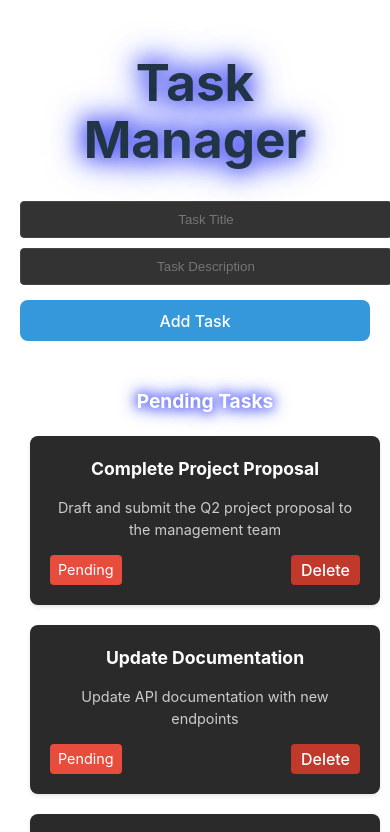
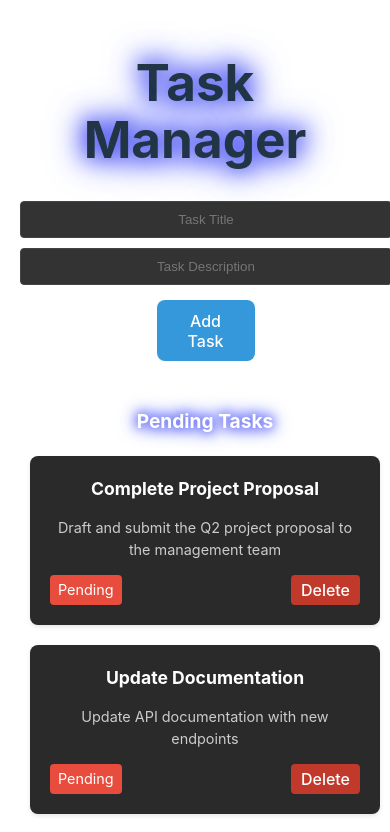
Before and after one commit to ClintasaurusRex/task-manager, a React (Vite) app in the folder client/: page / in a window 390 px wide. Shown: the top 832 px of the page. Built offline with nearby package versions, Linux system fonts and the light colour scheme.

Commit message:
Refactor Home component and update task card styles: Add class to 'Add Task' button for improved styling, remove unnecessary gap in task card layout, and adjust button width and alignment for better responsiveness.

```diff
--- a/client/src/Pages/Home.jsx
+++ b/client/src/Pages/Home.jsx
@@ -56,7 +56,7 @@ const Home = () => {
             }}
           />
         </div>
-        <button onClick={handleAddTask}>Add Task</button>
+        <button className="add-task-button" onClick={handleAddTask}>Add Task</button>
       </div>
       <TaskList tasks={tasks} onDelete={handleDeleteTask} />
     </div>
--- a/client/src/components/taskCard.css
+++ b/client/src/components/taskCard.css
@@ -129,7 +129,6 @@
   margin-bottom: 20px;
   display: flex;
   flex-direction: column;
-  gap: 10px;
   align-items: center;
   gap: 15px;
 }
@@ -156,7 +155,12 @@
   background: #3498db;
   color: white;
   width: 100%;
-  max-width: 300px;
+  /* max-width: 300px; */
+  flex-direction: column;
+  display: flex;
+  align-items: center;
+  margin-left: 21px;
+  width: 28%;
 }
 
 .input-container button:hover {
```
